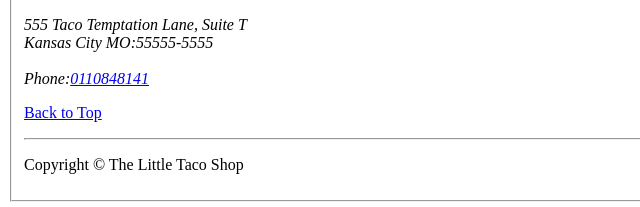
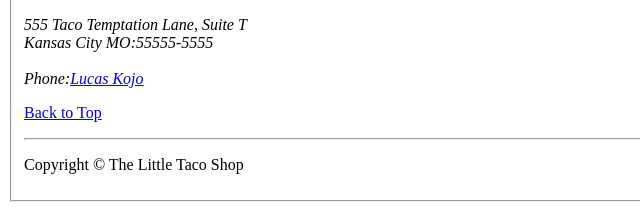
Before and after one commit to lucaskojo02/hotel_website, a plain HTML site: page contact.html in a window 1280 px wide. Shown: the part 924-1131 px from the top of the page, 0-640 px from the left. Drawn offline with Linux system fonts and the light colour scheme.

Commit message:
Update contact.html

```diff
--- a/contact.html
+++ b/contact.html
@@ -54,7 +54,7 @@
                     555 Taco Temptation Lane, Suite T<br>
                     Kansas City MO:55555-5555
                     <br><br>
-                    Phone:<a href="tel:+1234567890">0110848141</a>
+                    Phone:<a href="tel:+254110848141">Lucas Kojo</a>
                 </address>
             </section>
             <p>
```
